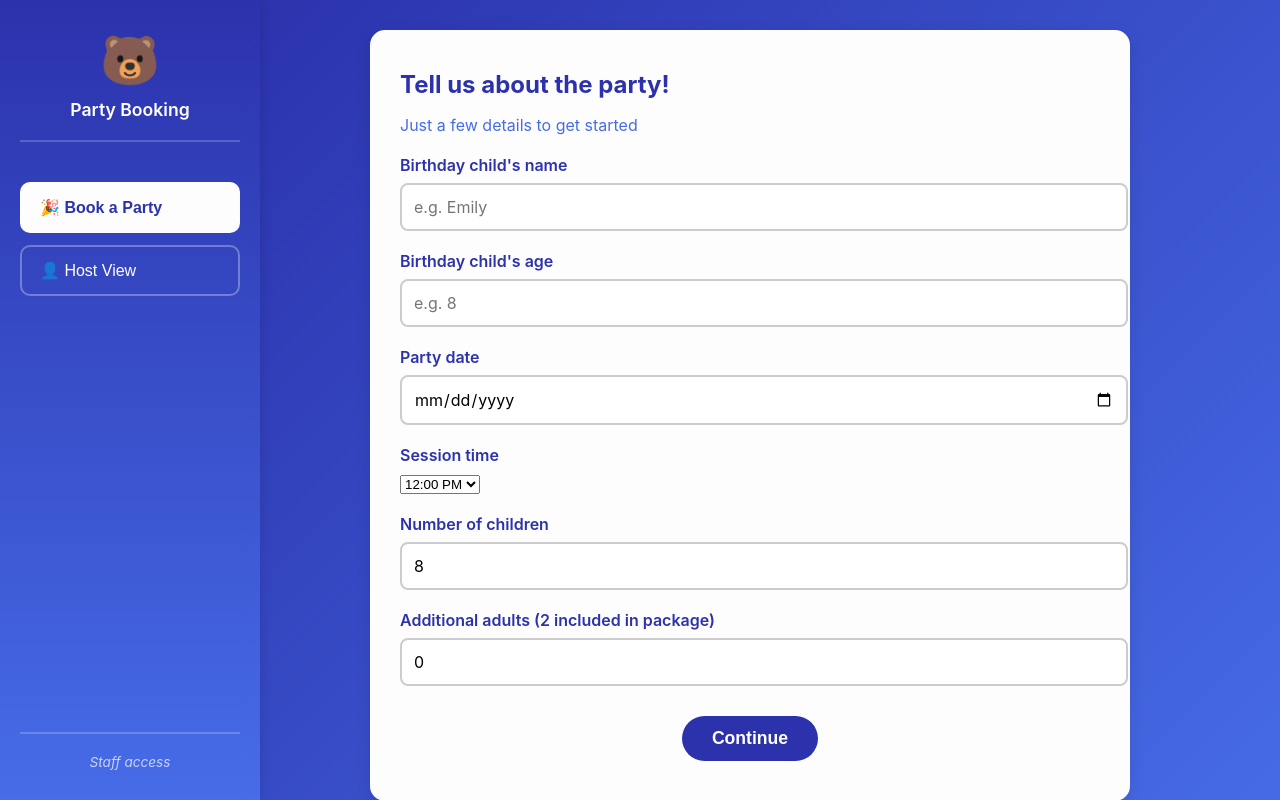
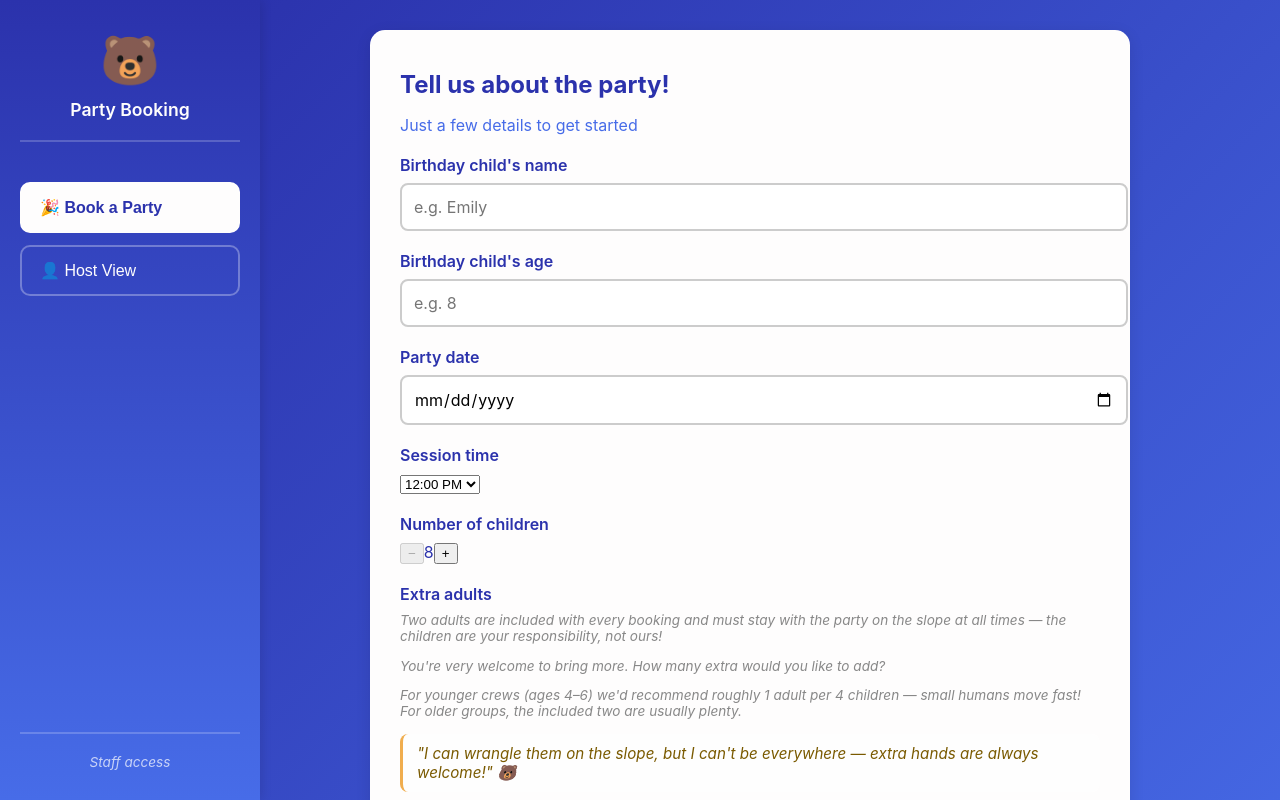
Before and after one commit to martynacode/birthday-party-booking, a React (Create React App) app: page / in a window 1280 px wide. Both pictures are taken after a click on the button "Book a Party". Shown: the top 800 px of the page. Built offline with nearby package versions, Linux system fonts and the light colour scheme; a web font is replaced by a local one.

Commit message:
Add NumberStepper for children and adults; clean up dead validation

```diff
--- a/src/App.js
+++ b/src/App.js
@@ -26,7 +26,7 @@ import "./App.css";
 // decides what to render next.
 //
 // Step order:
-//   landing → details → package → room → food → booking
+//   landing → details → package → room → food → booking → confirmation
 //
 function App() {
   // === STATE ===
@@ -46,6 +46,14 @@ function App() {
     window.scrollTo(0, 0);
   }, [step]);
 
+  // === HELPER: merge new fields into bookingData ===
+  // Uses the functional form of setBookingData so we always merge into
+  // the *latest* state, not a stale snapshot from when the handler was
+  // created. This is the safe pattern any time new state depends on old.
+  function mergeBookingData(newFields) {
+    setBookingData((prev) => ({ ...prev, ...newFields }));
+  }
+
   // === HANDLERS ===
   // Each form has its own continue handler that merges new data into
   // bookingData and advances to the next step. handleBack is shared —
@@ -53,25 +61,25 @@ function App() {
 
   // Called when PartyDetailsForm finishes
   function handleDetailsContinue(partyDetails) {
-    setBookingData({ ...bookingData, ...partyDetails });
+    mergeBookingData(partyDetails);
     setStep("package");
   }
 
   // Called when PackageSelector finishes
   function handlePackageContinue(packageChoice) {
-    setBookingData({ ...bookingData, ...packageChoice });
+    mergeBookingData(packageChoice);
     setStep("room");
   }
 
   // Called when RoomSelector finishes
   function handleRoomContinue(roomChoice) {
-    setBookingData({ ...bookingData, ...roomChoice });
+    mergeBookingData(roomChoice);
     setStep("food");
   }
 
   // Called when FoodAndAllergyForm finishes
   function handleFoodContinue(foodData) {
-    setBookingData({ ...bookingData, ...foodData });
+    mergeBookingData(foodData);
     setStep("booking");
   }
 
--- /dev/null
+++ b/src/components/NumberStepper.js
@@ -0,0 +1,71 @@
+// Import React. NumberStepper has no state of its own —
+// the parent owns the value and passes it in. This component
+// just displays it and reports button clicks back up.
+import React from "react";
+
+// ===== NumberStepper — reusable +/− number control =====
+//
+// A small, presentational control: a − button, the current value,
+// and a + button. Used for "number of children" and "extra adults".
+//
+// It does NOT hold its own state. The parent (PartyDetailsForm)
+// owns the value and decides what to do when it changes — this is
+// the "props down, events up" pattern.
+//
+// Props:
+//   - label: text shown above the control (e.g. "Extra adults")
+//   - value: the current number to display (a real number)
+//   - onChange: called with the NEW number when + or − is clicked
+//   - min: smallest allowed value (button disables at this point)
+//   - max: largest allowed value (button disables at this point)
+//
+function NumberStepper({ label, value, onChange, min, max }) {
+  // Clicking − asks the parent to go one lower,
+  // but never below min.
+  function decrease() {
+    if (value > min) {
+      onChange(value - 1);
+    }
+  }
+
+  // Clicking + asks the parent to go one higher,
+  // but never above max.
+  function increase() {
+    if (value < max) {
+      onChange(value + 1);
+    }
+  }
+
+  return (
+    <div className="stepper">
+      <label className="stepper-label">{label}</label>
+
+      <div className="stepper-controls">
+        {/* − button: disabled when we're already at the minimum */}
+        <button
+          type="button"
+          className="stepper-button"
+          onClick={decrease}
+          disabled={value <= min}
+        >
+          −
+        </button>
+
+        {/* The current value, shown between the buttons */}
+        <span className="stepper-value">{value}</span>
+
+        {/* + button: disabled when we're already at the maximum */}
+        <button
+          type="button"
+          className="stepper-button"
+          onClick={increase}
+          disabled={value >= max}
+        >
+          +
+        </button>
+      </div>
+    </div>
+  );
+}
+
+export default NumberStepper;
--- a/src/components/PartyDetailsForm.js
+++ b/src/components/PartyDetailsForm.js
@@ -1,7 +1,8 @@
 // Import React and the useState hook from the react library.
-// We use useState several times — one piece of state per form field,
+// We use useState twice — one object for all form fields,
 // plus a single object that tracks any validation errors.
 import React, { useState } from "react";
+import NumberStepper from "./NumberStepper";
 
 // ===== PartyDetailsForm — Step 1 of the booking flow =====
 //
@@ -16,20 +17,25 @@ import React, { useState } from "react";
 //   - onContinue: called with the form data when Continue is clicked
 //
 // Validation strategy:
-//   - clearError: wipes a single field's error on change
-//   - validateField: runs on blur for inline feedback
-//   - validateForm: safety net that re-checks everything on submit
+//   - The typed fields (name, age, date) are validated on blur for
+//     inline feedback, and re-checked on submit as a safety net.
+//   - The number fields (children, adults) use NumberStepper, which
+//     enforces its own min/max — so they need no validation at all.
 //
 function PartyDetailsForm({ onContinue }) {
-  // === STATE: one piece per field ===
-  // Empty strings/zero defaults so inputs start clean.
-  // numberOfChildren defaults to 8 (our minimum group size).
-  const [childName, setChildName] = useState("");
-  const [childAge, setChildAge] = useState("");
-  const [partyDate, setPartyDate] = useState("");
-  const [sessionTime, setSessionTime] = useState("10:00");
-  const [numberOfChildren, setNumberOfChildren] = useState(8);
-  const [additionalAdults, setAdditionalAdults] = useState(0);
+  // === STATE: all form fields grouped into one object ===
+  // Grouping makes it easy to add a new field — change it in one place.
+  // childName, childAge, partyDate and sessionTime are strings.
+  // numberOfChildren and additionalAdults are real numbers, because
+  // the NumberStepper does +/- maths on them directly.
+  const [details, setDetails] = useState({
+    childName: "",
+    childAge: "",
+    partyDate: "",
+    sessionTime: "12:00",
+    numberOfChildren: 8,
+    additionalAdults: 0,
+  });
 
   // === STATE: validation errors keyed by field name ===
   // e.g. { childName: "Please enter a name", childAge: undefined }
@@ -41,16 +47,22 @@ function PartyDetailsForm({ onContinue }) {
   // against in validation.
   const today = new Date().toISOString().split("T")[0];
 
-  // === HELPER: clear one field's error on change ===
-  // Called when the user starts typing again — wipes the error
-  // for that field so they're not nagged while still editing.
-  function clearError(field) {
-    setErrors({ ...errors, [field]: undefined });
+  // === HELPER: update one field and clear its error ===
+  // One handler used by the typed inputs. Pulls the field name from the
+  // input's name attribute, updates that field in the details object,
+  // and clears any existing error on it.
+  function handleChange(e) {
+    const { name, value } = e.target;
+    setDetails((prev) => ({ ...prev, [name]: value }));
+    if (errors[name]) {
+      setErrors((prev) => ({ ...prev, [name]: undefined }));
+    }
   }
 
   // === HELPER: validate a single field (called on blur) ===
   // Sets an error message for the given field if invalid.
-  // Returns nothing — directly updates the errors state.
+  // Only the typed fields are validated here — the stepper fields
+  // can't produce invalid values, so they're not included.
   function validateField(field, value) {
     let error;
 
@@ -71,30 +83,19 @@ function PartyDetailsForm({ onContinue }) {
         else if (value <= today) error = "Party date must be in the future";
         break;
 
-      case "numberOfChildren":
-        if (Number(value) < 8)
-          error = "Sorry, our parties are for groups of 8 or more!";
-        else if (Number(value) > 24)
-          error =
-            "Sorry, our biggest room only fits 24 children — try a smaller group?";
-        break;
-
-      case "additionalAdults":
-        if (Number(value) < 0) error = "Please use a positive number";
-        break;
-
       default:
         break;
     }
 
-    setErrors({ ...errors, [field]: error });
+    setErrors((prev) => ({ ...prev, [field]: error }));
   }
 
   // === HELPER: validate everything on submit (safety net) ===
-  // Runs all field validations and returns the full errors object.
-  // Used by handleSubmit to block submission if anything is invalid.
+  // Re-checks the typed fields and returns the full errors object.
+  // The stepper fields are omitted — they're always valid by design.
   function validateForm() {
     const newErrors = {};
+    const { childName, childAge, partyDate } = details;
 
     if (!childName.trim())
       newErrors.childName = "Please tell us the birthday child's name";
@@ -107,22 +108,15 @@ function PartyDetailsForm({ onContinue }) {
     else if (partyDate <= today)
       newErrors.partyDate = "Party date must be in the future";
 
-    if (Number(numberOfChildren) < 8)
-      newErrors.numberOfChildren =
-        "Sorry, our parties are for groups of 8 or more!";
-    else if (Number(numberOfChildren) > 24)
-      newErrors.numberOfChildren =
-        "Sorry, our biggest room only fits 24 children — try a smaller group?";
-
-    if (Number(additionalAdults) < 0)
-      newErrors.additionalAdults = "Please use a positive number";
-
     return newErrors;
   }
 
   // === HANDLE SUBMIT ===
   // Runs the safety-net validator. If anything's invalid, show all
   // errors and bail. Otherwise, send the data up to App.js.
+  // numberOfChildren and additionalAdults are already numbers, so
+  // they're passed straight through; childAge is converted from its
+  // string input here.
   function handleSubmit() {
     const foundErrors = validateForm();
 
@@ -132,12 +126,12 @@ function PartyDetailsForm({ onContinue }) {
     }
 
     onContinue({
-      childName,
-      childAge,
-      partyDate,
-      sessionTime,
-      numberOfChildren,
-      additionalAdults,
+      childName: details.childName,
+      childAge: Number(details.childAge),
+      partyDate: details.partyDate,
+      sessionTime: details.sessionTime,
+      numberOfChildren: details.numberOfChildren,
+      additionalAdults: details.additionalAdults || 0,
     });
   }
 
@@ -154,11 +148,9 @@ function PartyDetailsForm({ onContinue }) {
           <input
             type="text"
             id="childName"
-            value={childName}
-            onChange={(e) => {
-              setChildName(e.target.value);
-              clearError("childName");
-            }}
+            name="childName"
+            value={details.childName}
+            onChange={handleChange}
             onBlur={(e) => validateField("childName", e.target.value)}
             placeholder="e.g. Emily"
           />
@@ -173,11 +165,9 @@ function PartyDetailsForm({ onContinue }) {
           <input
             type="number"
             id="childAge"
-            value={childAge}
-            onChange={(e) => {
-              setChildAge(e.target.value);
-              clearError("childAge");
-            }}
+            name="childAge"
+            value={details.childAge}
+            onChange={handleChange}
             onBlur={(e) => validateField("childAge", e.target.value)}
             placeholder="e.g. 8"
           />
@@ -186,7 +176,7 @@ function PartyDetailsForm({ onContinue }) {
           )}
 
           {/* Info message for older children — not an error, just guidance */}
-          {Number(childAge) >= 14 && (
+          {Number(details.childAge) >= 14 && (
             <p className="info-message">
               Our parties are designed for ages 4-13, but you're welcome to book
               for older children too!
@@ -200,11 +190,9 @@ function PartyDetailsForm({ onContinue }) {
           <input
             type="date"
             id="partyDate"
-            value={partyDate}
-            onChange={(e) => {
-              setPartyDate(e.target.value);
-              clearError("partyDate");
-            }}
+            name="partyDate"
+            value={details.partyDate}
+            onChange={handleChange}
             onBlur={(e) => validateField("partyDate", e.target.value)}
             min={today}
           />
@@ -218,51 +206,71 @@ function PartyDetailsForm({ onContinue }) {
           <label htmlFor="sessionTime">Session time</label>
           <select
             id="sessionTime"
-            value={sessionTime}
-            onChange={(e) => setSessionTime(e.target.value)}
+            name="sessionTime"
+            value={details.sessionTime}
+            onChange={handleChange}
           >
             <option value="12:00">12:00 PM</option>
             <option value="17:00">5:00 PM</option>
           </select>
         </div>
 
-        {/* Number of children — 8 to 24 range enforced in validation */}
+        {/* Number of children — stepper enforces the 8 to 24 range */}
         <div className="form-group">
-          <label htmlFor="numberOfChildren">Number of children</label>
-          <input
-            type="number"
-            id="numberOfChildren"
-            value={numberOfChildren}
-            onChange={(e) => {
-              setNumberOfChildren(parseInt(e.target.value));
-              clearError("numberOfChildren");
-            }}
-            onBlur={(e) => validateField("numberOfChildren", e.target.value)}
+          <NumberStepper
+            label="Number of children"
+            value={details.numberOfChildren}
+            onChange={(newValue) =>
+              setDetails((prev) => ({ ...prev, numberOfChildren: newValue }))
+            }
+            min={8}
+            max={24}
           />
-          {errors.numberOfChildren && (
-            <p className="error-message">{errors.numberOfChildren}</p>
-          )}
         </div>
 
-        {/* Additional adults — 2 included by default, extras are optional */}
+        {/* Extra adults — the section separates three distinct ideas:
+            the rule (2 included, must be present), the invitation
+            (more are welcome), and the recommendation (more for young
+            kids). The stepper itself caps the extra adults at 10. */}
         <div className="form-group">
-          <label htmlFor="additionalAdults">
-            Additional adults (2 included in package)
-          </label>
-          <input
-            type="number"
-            id="additionalAdults"
-            value={additionalAdults}
-            onChange={(e) => {
-              setAdditionalAdults(parseInt(e.target.value));
-              clearError("additionalAdults");
-            }}
-            onBlur={(e) => validateField("additionalAdults", e.target.value)}
-            placeholder="0"
+          <label>Extra adults</label>
+
+          {/* The rule — stated plainly first */}
+          <p className="helper-text">
+            Two adults are included with every booking and must stay with the
+            party on the slope at all times — the children are your
+            responsibility, not ours!
+          </p>
+
+          {/* The invitation */}
+          <p className="helper-text">
+            You're very welcome to bring more. How many extra would you like to
+            add?
+          </p>
+
+          {/* The recommendation — softer, separate */}
+          <p className="helper-text">
+            For younger crews (ages 4–6) we'd recommend roughly 1 adult per 4
+            children — small humans move fast! For older groups, the included
+            two are usually plenty.
+          </p>
+
+          <p className="bjorn-aside">
+            <em>
+              "I can wrangle them on the slope, but I can't be everywhere —
+              extra hands are always welcome!" 🐻
+            </em>
+          </p>
+
+          <NumberStepper
+            label="Extra adults"
+            value={details.additionalAdults}
+            onChange={(newValue) =>
+              setDetails((prev) => ({ ...prev, additionalAdults: newValue }))
+            }
+            min={0}
+            max={10}
           />
-          {errors.additionalAdults && (
-            <p className="error-message">{errors.additionalAdults}</p>
-          )}
         </div>
 
         {/* Continue button — runs the safety-net validator on click.
```
